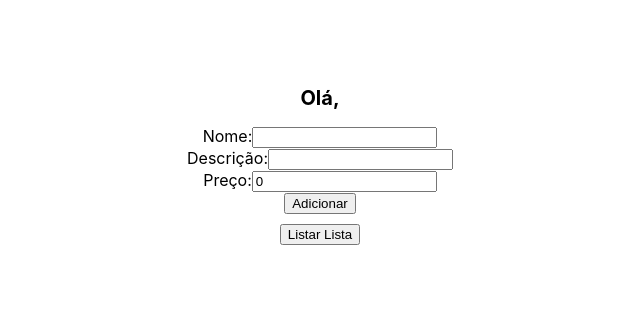
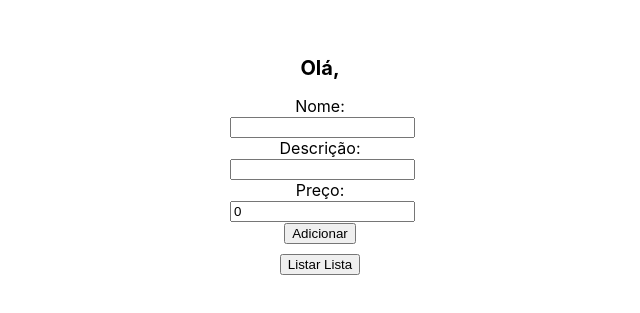
Before and after one commit to hrq1408/Projeto_React_Node, a React (Create React App) app in the folder pdt-projeto/: page / in a window 1280 px wide. Shown: the part 235-548 px from the top of the page, without its empty margins (320-960 px from the left). Built offline with nearby package versions, Linux system fonts and the light colour scheme; no server answers.

Commit message:
Front: Ajuste de campo edit

```diff
--- a/pdt-projeto/src/components/ListProduct/index.js
+++ b/pdt-projeto/src/components/ListProduct/index.js
@@ -1,4 +1,5 @@
 import React, { useState, useEffect } from "react";
+import "./style.css";
 
 const ListProduct = () => {
   const [products, setProducts] = useState([]);
@@ -65,7 +66,7 @@ const ListProduct = () => {
 
   return (
     <div>
-      <h1>Products</h1>
+      <h1>Produtos</h1>
       <ul>
         {products.map((product) => (
           <li key={product.id}>
@@ -77,8 +78,8 @@ const ListProduct = () => {
       </ul>
 
       {editingProduct && (
-        <form onSubmit={handleUpdate}>
-          <h2>Edit Product</h2>
+        <form className="FormDadosEdit" onSubmit={handleUpdate}>
+          <h2>Editar Produto</h2>
           <label>
             Nome:
             <input
--- /dev/null
+++ b/pdt-projeto/src/components/ListProduct/style.css
@@ -0,0 +1,3 @@
+.FormDadosEdit {
+    padding: 0% 20% 0% 20%;
+}
--- a/pdt-projeto/src/components/ProductEditForm/index.js
+++ b/pdt-projeto/src/components/ProductEditForm/index.js
@@ -19,7 +19,7 @@ const ProductEditForm = ({product, onUpdateProduct }) => {
     };
 
     return (
-        <form onSubmit={handleSubmit}>
+        <form className="FormDadosEdit" onSubmit={handleSubmit}>
         <label>
             Nome:
             <input
--- a/pdt-projeto/src/components/ProductFormAdd/index.js
+++ b/pdt-projeto/src/components/ProductFormAdd/index.js
@@ -1,4 +1,5 @@
 import React, {useState} from "react";
+import "./style.css";
 
 const ProductFormAdd = () => {
   const [nome, setNome] = useState("");
@@ -22,7 +23,7 @@ const ProductFormAdd = () => {
   };
 
   return (
-    <form onSubmit={handleSubmit}>
+    <form className="FormDados" onSubmit={handleSubmit}>
       <label>
         Nome:
         <input
--- /dev/null
+++ b/pdt-projeto/src/components/ProductFormAdd/style.css
@@ -0,0 +1,3 @@
+.FormDados {
+    padding: 0% 20% 0% 20%;
+}
```
